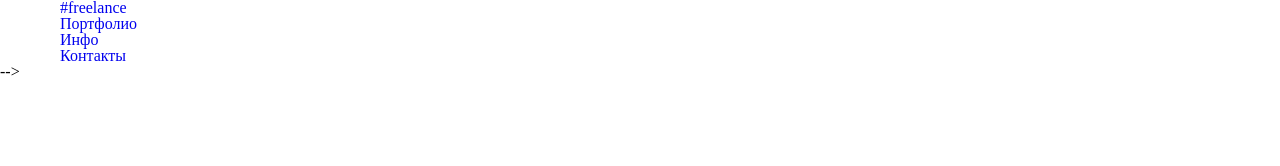
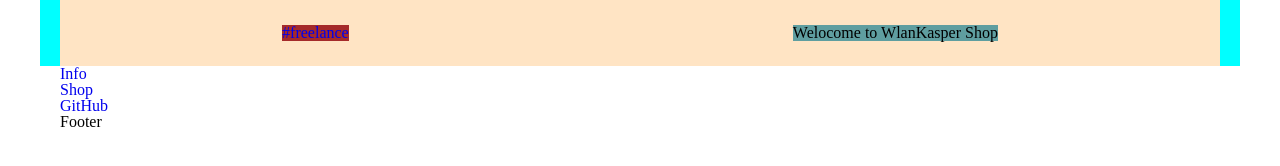
Before and after one commit to WlanKasper/school-js, a website: page src/index.html in a window 1280 px wide. Drawn offline with nearby package versions, Linux system fonts and the light colour scheme; files that its build step writes are made by us from their sources.

Commit message:
base header struct + scss

```diff
--- a/src/html/_header.html
+++ b/src/html/_header.html
@@ -1,16 +1,13 @@
 <header>
     <!-- Navbar -->
     <nav>
-        <div class="container">
-            <div class="navbar">
-                <div class="logo"> <a href="#"> #freelance </a> </div>
-                <ul class="menu">
-                    <li class="menu__item"><a href="#" class="menu__item-link" data-scroll>Портфолио</a></li>
-                    <li class="menu__item"><a href="#" class="menu__item-link" data-scroll>Инфо</a></li>
-                    <li class="menu__item"><a href="#" class="menu__item-link" data-scroll>Контакты</a></li>
-                </ul>
-                <div class="burger">
-                    <span></span>
+        <div class="container container_header">
+            <div class="navbar navbar_header">
+                <div class="header_logo"> <a href="#"> #freelance </a> </div>
+                <div class="header_title">
+                    <p class="title_style">
+                        Welocome to WlanKasper Shop
+                    </p>
                 </div>
             </div>
         </div>
--- /dev/null
+++ b/src/html/main/_menu.html
@@ -0,0 +1,17 @@
+<section class="section section_menu">
+    <!-- Navbar -->
+    <nav>
+        <div class="container container_menu">
+            <div class="navbar">
+                <ul class="menu">
+                    <li class="menu__item"><a href="https://github.com/WlanKasper" class="menu__item-link" data-scroll>Info</a></li>
+                    <li class="menu__item"><a href="#" class="menu__item-link" data-scroll>Shop</a></li>
+                    <li class="menu__item"><a href="https://github.com/WlanKasper/school-js/tree/shop-tp" class="menu__item-link" data-scroll>GitHub</a></li>
+                </ul>
+                <div class="burger">
+                    <span></span>
+                </div>
+            </div>
+        </div>
+    </nav>
+</section>
--- a/src/index.html
+++ b/src/index.html
@@ -11,13 +11,15 @@
 
 <body class="main__body">
     <!-- Header -->
-    <!-- @@include('./html/_header.html') -->
+    @@include('./html/_header.html')
 
     <!-- Main Page -->
-    <main></main>
+    <main>
+        @@include('./html/main/_menu.html')
+    </main>
 
     <!-- Footer -->
-    <!-- @@include('./html/_footer.html') -->
+    @@include('./html/_footer.html')
 
 </body>
 
--- a/src/scss/_header.scss
+++ b/src/scss/_header.scss
@@ -1 +1,48 @@
-// Header
+.container {
+
+    // .container_header
+    &_header {
+        width: 100%;
+
+        // display: flex;
+        // justify-content: space-between;
+        // align-items: center;
+
+        background-color: aqua;
+    }
+}
+
+.navbar {
+    // .navbar_header
+    &_header {
+        padding-top: 25px;
+        padding-bottom: 25px;
+        display: flex;
+        justify-content: space-around;
+        align-items: flex-start;
+
+        background-color: bisque;
+    }
+}
+
+.header {
+
+    // .header_logo
+
+    &_logo {
+        background-color: brown;
+    }
+
+    // .header_title
+
+    &_title {
+        background-color: cadetblue;
+    }
+}
+
+.title {
+
+    // .title_style
+
+    &_style {}
+}
--- a/src/scss/style.scss
+++ b/src/scss/style.scss
@@ -4,8 +4,10 @@
 @import './global';
 
 // Sections or Pages SCSS-files imports
-// @import './header';
-// @import './footer';
+@import './header';
+@import './footer';
+
+@import './main/menu';
 
 // Libs
 // @import './libs/swiper';
```
Also changed, not shown: build/css/style.css, build/css/style.min.css, build/index.html, src/scss/main/_menu.scss (added).
